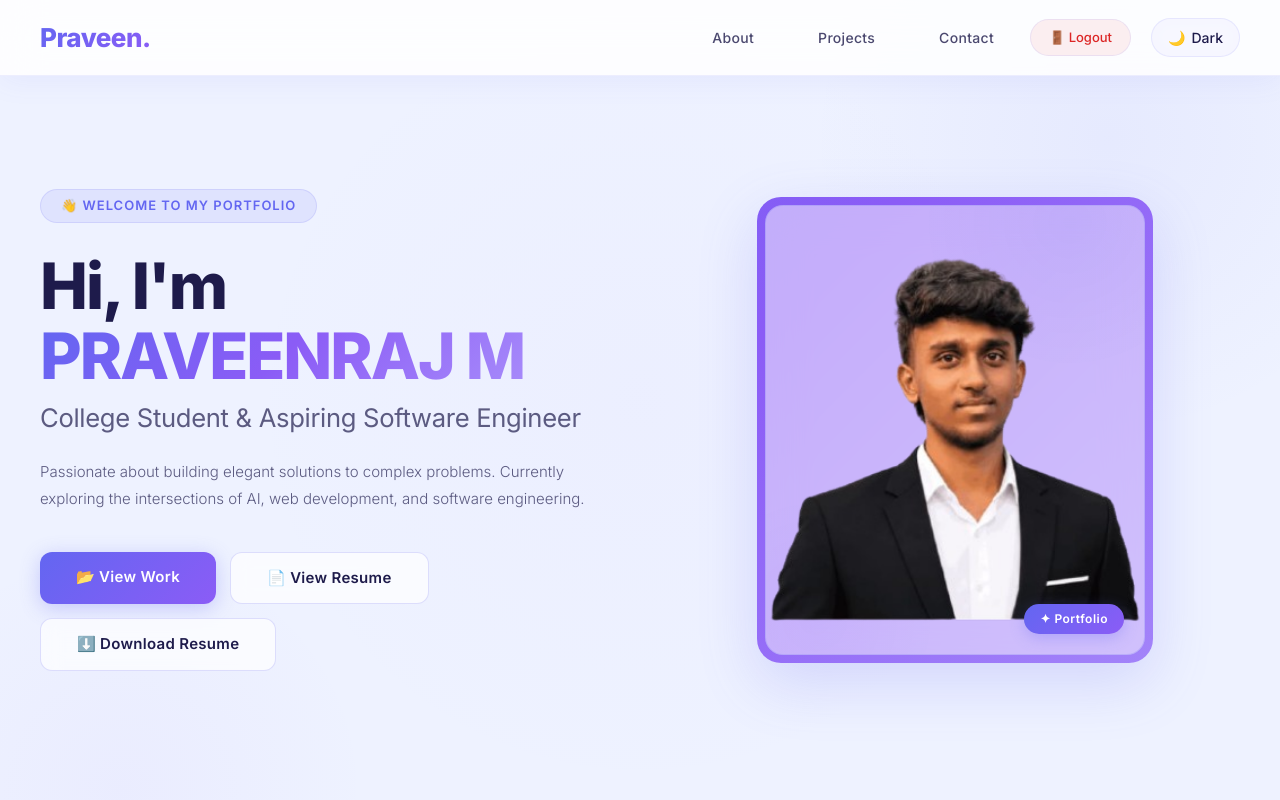
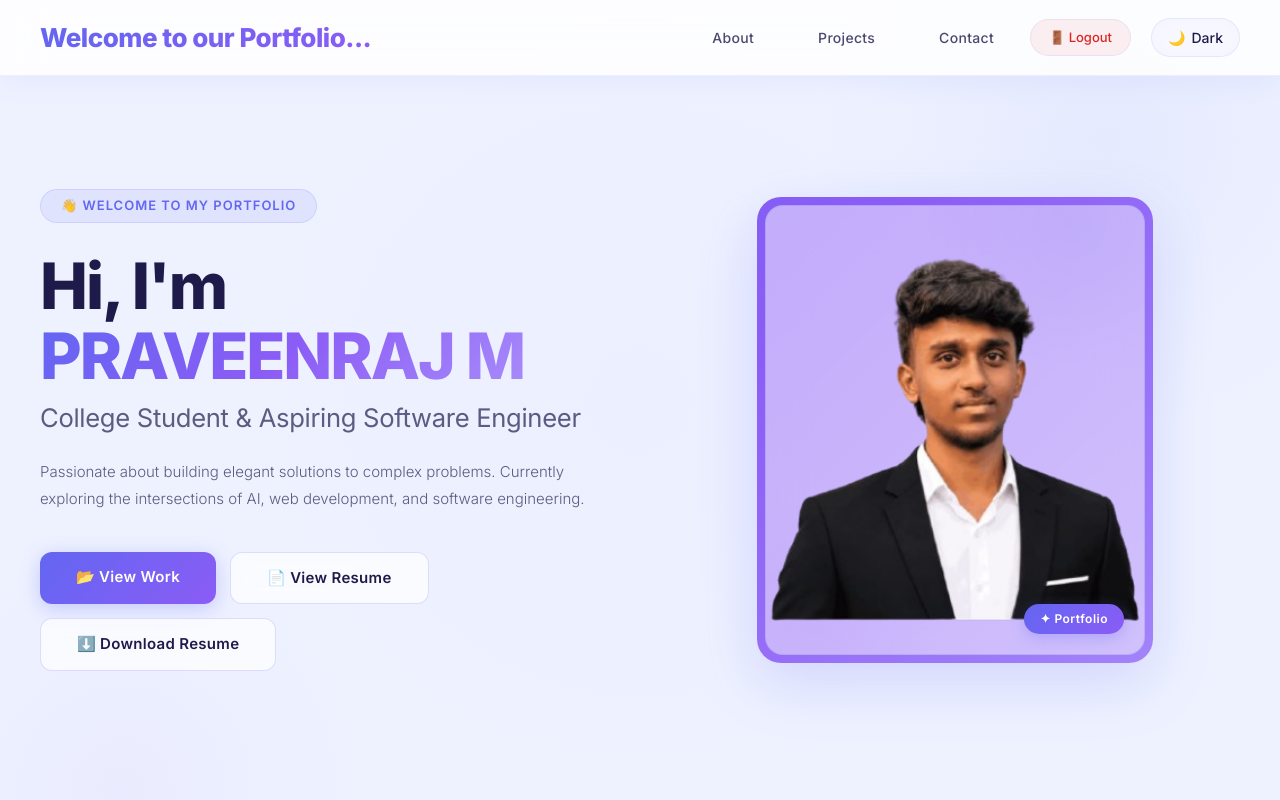
Before and after one commit to praveenraj444/portfolio-website, a React (Create React App) app: page / in a window 1280 px wide. Both pictures are taken after typing "Sample", "Sample123" into the empty fields and a click on the button "🔓 Login". Shown: the top 800 px of the page. Built offline with nearby package versions, Linux system fonts and the light colour scheme.

Commit message:
Changed navbar title to Portfolio

```diff
--- a/src/components/Navbar.jsx
+++ b/src/components/Navbar.jsx
@@ -2,6 +2,7 @@ import React, { useState, useEffect } from 'react';
 
 const Navbar = ({ isLoggedIn, onLogout }) => {
   const [isDark, setIsDark] = useState(false);
+  const [isMenuOpen, setIsMenuOpen] = useState(false);
   const [scrolled, setScrolled] = useState(false);
 
   useEffect(() => {
@@ -58,7 +59,7 @@ const Navbar = ({ isLoggedIn, onLogout }) => {
         alignItems: 'center',
         height: '100%'
       }}>
-        <a href="/" style={{
+        <a href="#" style={{
           fontSize: scrolled ? '22px' : '26px',
           fontWeight: '800',
           background: 'linear-gradient(135deg, #6366f1, #8b5cf6)',
@@ -68,7 +69,7 @@ const Navbar = ({ isLoggedIn, onLogout }) => {
           letterSpacing: '-0.5px',
           transition: 'font-size 0.3s ease'
         }}>
-          Praveen.
+          Welcome to our Portfolio...
         </a>
 
         <div style={{ display: 'flex', alignItems: 'center', gap: '20px' }}>
```
